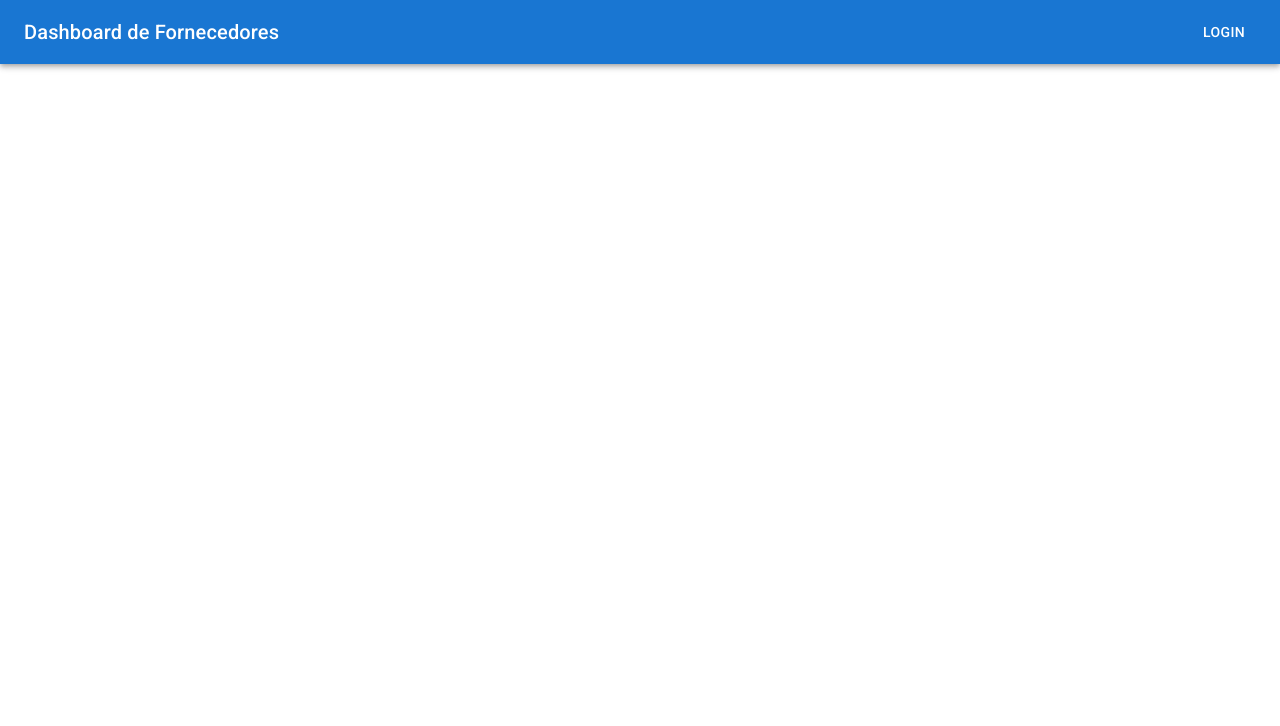
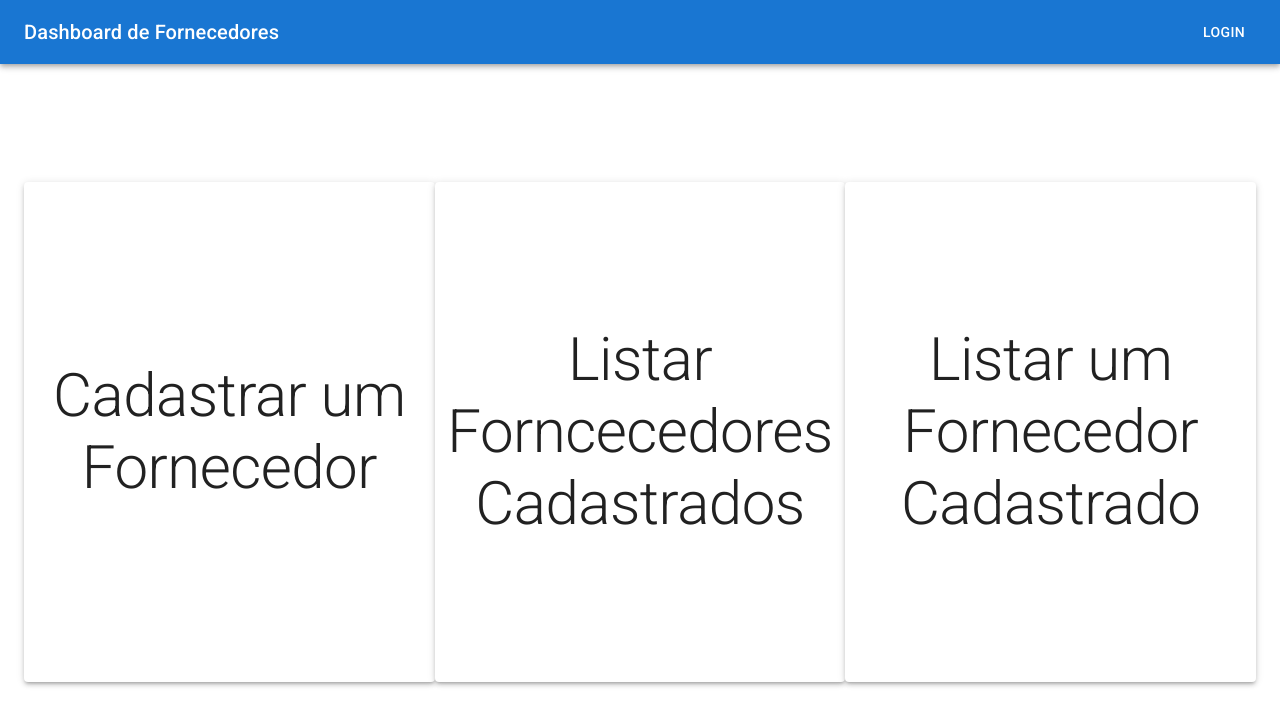
Before and after one commit to unimatrix2/teste-insight-it, a Next.js app: page / in a window 1280 px wide. Shown: the top 726 px of the page. Built offline with nearby package versions, Linux system fonts and the light colour scheme.

Commit message:
added index layout

```diff
--- a/pages/index.jsx
+++ b/pages/index.jsx
@@ -1,7 +1,55 @@
-import MainAppBar from '../components/AppBar'
+import Paper from '@mui/material/Paper';
+import Container from '@mui/material/Container';
+import Typography from '@mui/material/Typography';
+
+import MainAppBar from '../components/AppBar';
 
 export default function Home() {
-  return (
-    <MainAppBar />
-  )
+	/* const useStyles = makeStyles((theme) => ({
+
+	}));
+
+	const classes = useStyles(); */
+
+  const classes = {
+    card: {
+      width: 500,
+      height: 500,
+      display: 'flex',
+      alignItems: 'center',
+      justifyContent: 'space-evenly',
+    },
+    container: {
+      display: 'flex',
+      justifyContent: 'space-evenly',
+      alignItems: 'center',
+      height: 'calc(100vh - 64px)'
+    },
+  }
+
+	return (
+		<>
+			<MainAppBar />
+			<Container
+        maxWidth='false'
+        sx={classes.container}
+      >
+					<Paper elevation={3} sx={classes.card}>
+						<Typography variant="h2" align="center">
+							Cadastrar um Fornecedor
+						</Typography>
+					</Paper>
+					<Paper elevation={3} sx={classes.card}>
+						<Typography variant="h2" align="center">
+							Listar Forncecedores Cadastrados
+						</Typography>
+					</Paper>
+					<Paper elevation={3} sx={classes.card}>
+						<Typography variant="h2" align="center">
+							Listar um Fornecedor Cadastrado
+						</Typography>
+					</Paper>
+			</Container>
+		</>
+	);
 }
```
